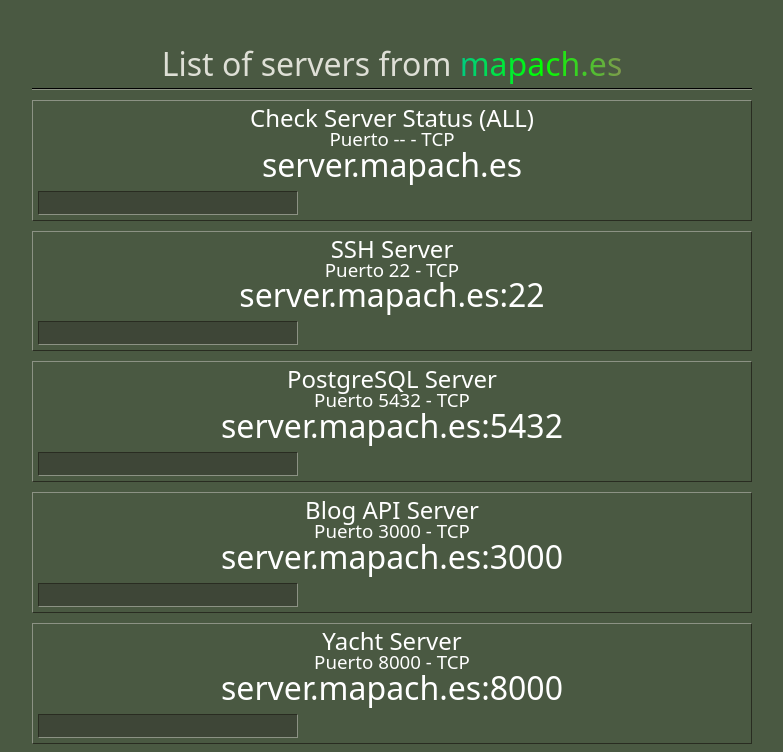
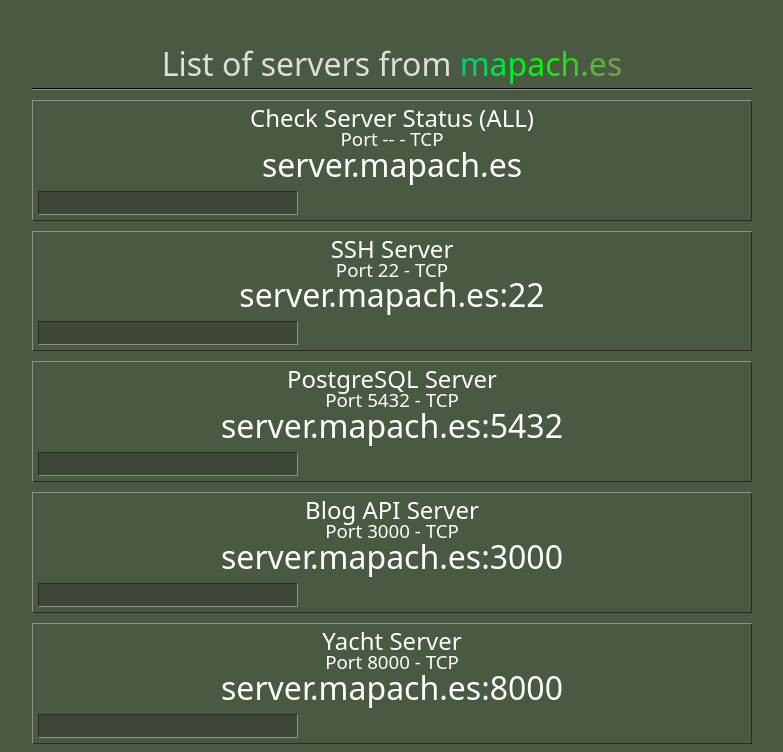
Before and after one commit to lotusotho/index-mapaches, an Angular app: page /home in a window 1280 px wide. Shown: the top 752 px of the page, without its empty margins (248-1031 px from the left). Built offline with nearby package versions, Linux system fonts and the light colour scheme; a web font is replaced by a local one.

Commit message:
change language

```diff
--- a/src/app/button/button.component.html
+++ b/src/app/button/button.component.html
@@ -4,7 +4,7 @@
   class="container cs-btn"
 >
   <h2>{{ card.title }}</h2>
-  <h3>Puerto {{ card.port }} - {{ card.protocol }}</h3>
+  <h3>Port {{ card.port }} - {{ card.protocol }}</h3>
   <a>{{ card.address }}</a>
   <div class="container cs-progress-bar">
     <div [style.width.%]="serverLoading[card.key]" class="bars"></div>
```
